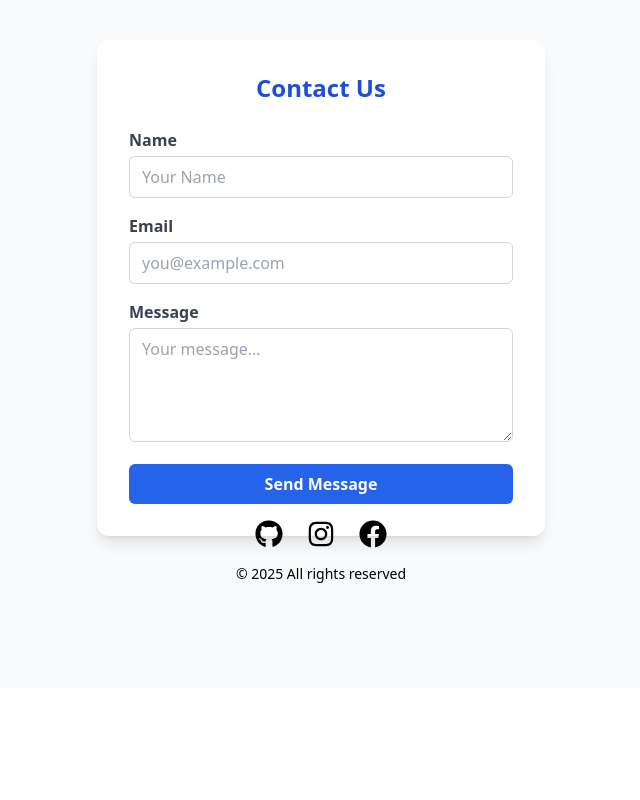
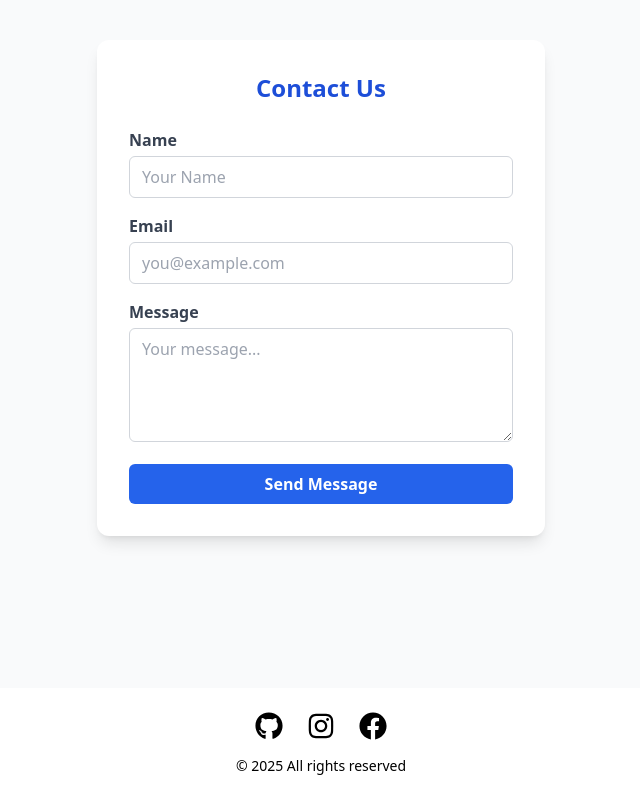
Before and after one commit to HarithaKadali9/online-academy, a React (Vite) app: page /contact in a window 1280 px wide. Shown: the part 192-992 px from the top of the page, without its empty margins (319-959 px from the left). Before the commit the page ends 880 px from the top, so only its background shows below. Built offline with nearby package versions, Linux system fonts and the light colour scheme.

Commit message:
added a small change in Footer

```diff
--- a/src/components/Footer.jsx
+++ b/src/components/Footer.jsx
@@ -5,7 +5,7 @@ function Footer() {
   const currentYear = new Date().getFullYear();
 
   return (
-    <div className='w-full fixed bottom-0 left-0 z-50'>
+    <footer className='w-full'>
       <div className='max-w-[1200px] mx-auto flex flex-col items-center justify-center py-6 space-y-4'>
         <div className='flex space-x-6'>
           <a href="https://github.com/HarithaKadali9" target="_blank" rel="noopener noreferrer">
@@ -20,7 +20,7 @@ function Footer() {
         </div>
         <p className='text-sm'>&copy; {currentYear} All rights reserved</p>
       </div>
-    </div>
+    </footer>
   );
 }
 
```
